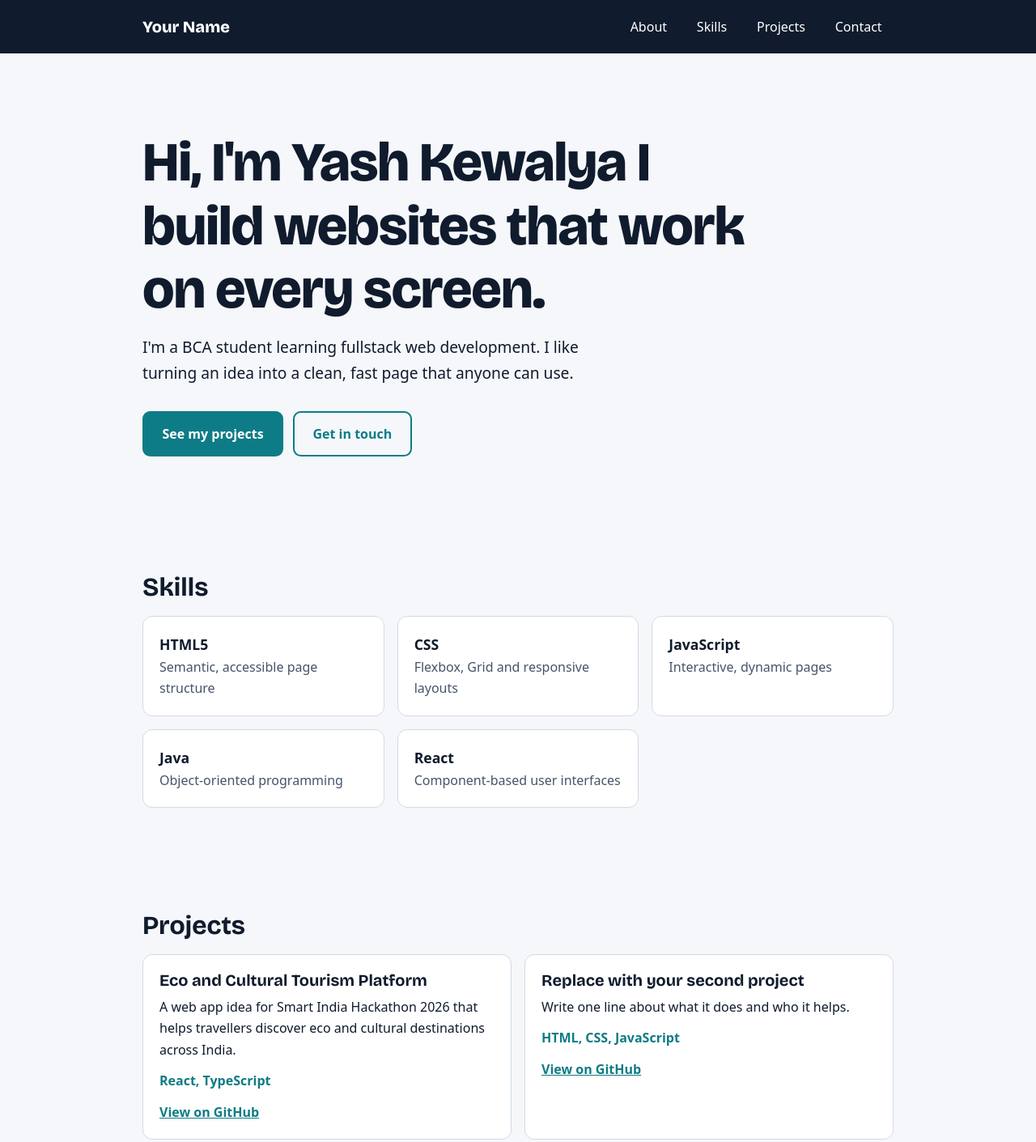
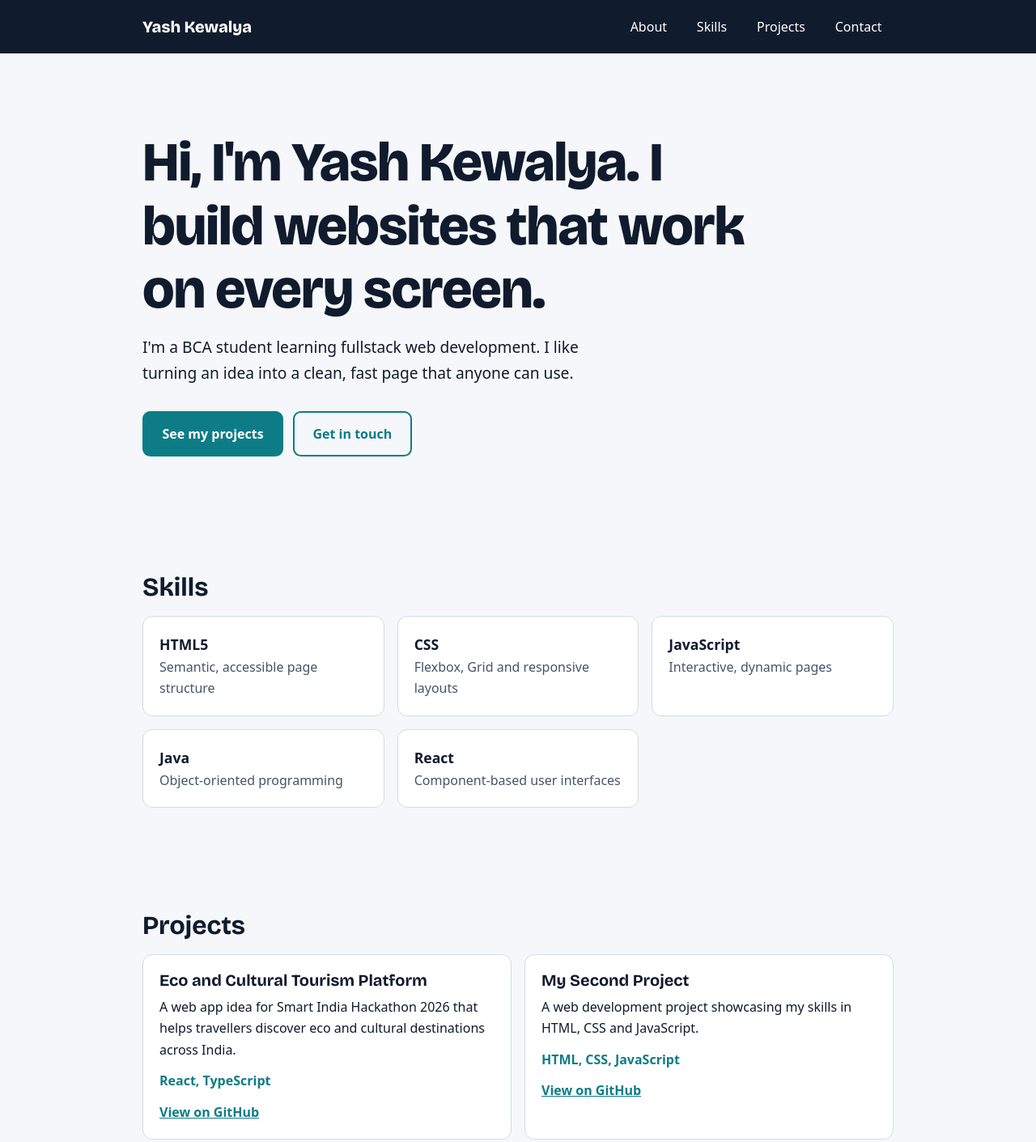
Before and after one commit to YashKewalya/personal-portfolio-landing-page, a plain HTML site: page index.html in a window 1280 px wide. Shown: the top 1411 px of the page at 81% size. Drawn offline with nearby package versions, Linux system fonts and the light colour scheme.

Commit message:
Add files via upload

```diff
--- a/index.html
+++ b/index.html
@@ -3,81 +3,181 @@
 <head>
   <meta charset="utf-8">
   <meta name="viewport" content="width=device-width, initial-scale=1">
-  <title>Your Name - Web Developer</title>
+
+  <title>Yash Kewalya - Web Developer</title>
+
   <meta name="description" content="Portfolio of Yash Kewalya, a BCA student learning fullstack web development.">
+
   <link rel="preconnect" href="https://fonts.googleapis.com">
   <link rel="preconnect" href="https://fonts.gstatic.com" crossorigin>
+
   <link href="https://fonts.googleapis.com/css2?family=Bricolage+Grotesque:wght@500;700;800&display=swap" rel="stylesheet">
+
   <link rel="stylesheet" href="style.css">
 </head>
+
 <body>
+
   <header class="site-header">
     <nav class="nav" aria-label="Main">
-      <a class="brand" href="#about">Your Name</a>
+
+      <a class="brand" href="#about">Yash Kewalya</a>
+
       <ul class="nav-links">
         <li><a href="#about">About</a></li>
         <li><a href="#skills">Skills</a></li>
         <li><a href="#projects">Projects</a></li>
         <li><a href="#contact">Contact</a></li>
       </ul>
+
     </nav>
   </header>
 
   <main>
+
+    <!-- About Section -->
     <section id="about" class="hero">
-      <h1>Hi, I'm Yash Kewalya I build websites that work on every screen.</h1>
-      <p class="lead">I'm a BCA student learning fullstack web development. I like turning an idea into a clean, fast page that anyone can use.</p>
+
+      <h1>Hi, I'm Yash Kewalya. I build websites that work on every screen.</h1>
+
+      <p class="lead">
+        I'm a BCA student learning fullstack web development.
+        I like turning an idea into a clean, fast page that anyone can use.
+      </p>
+
       <div class="actions">
         <a class="btn btn-primary" href="#projects">See my projects</a>
         <a class="btn btn-ghost" href="#contact">Get in touch</a>
       </div>
-      <!-- Optional photo: add your image to the images folder, then uncomment.
-      <img class="avatar" src="images/profile.jpg" alt="Portrait of Your Name smiling at the camera" width="160" height="160">
+
+      <!-- Optional Profile Photo -->
+      <!--
+      <img class="avatar"
+           src="images/profile.jpg"
+           alt="Portrait of Yash Kewalya"
+           width="160"
+           height="160">
       -->
+
     </section>
 
+    <!-- Skills Section -->
     <section id="skills">
+
       <h2>Skills</h2>
+
       <ul class="grid">
-        <li class="card"><strong>HTML5</strong><span>Semantic, accessible page structure</span></li>
-        <li class="card"><strong>CSS</strong><span>Flexbox, Grid and responsive layouts</span></li>
-        <li class="card"><strong>JavaScript</strong><span>Interactive, dynamic pages</span></li>
-        <li class="card"><strong>Java</strong><span>Object-oriented programming</span></li>
-        <li class="card"><strong>React</strong><span>Component-based user interfaces</span></li>
+
+        <li class="card">
+          <strong>HTML5</strong>
+          <span>Semantic, accessible page structure</span>
+        </li>
+
+        <li class="card">
+          <strong>CSS</strong>
+          <span>Flexbox, Grid and responsive layouts</span>
+        </li>
+
+        <li class="card">
+          <strong>JavaScript</strong>
+          <span>Interactive, dynamic pages</span>
+        </li>
+
+        <li class="card">
+          <strong>Java</strong>
+          <span>Object-oriented programming</span>
+        </li>
+
+        <li class="card">
+          <strong>React</strong>
+          <span>Component-based user interfaces</span>
+        </li>
+
       </ul>
+
     </section>
 
+    <!-- Projects Section -->
     <section id="projects">
+
       <h2>Projects</h2>
+
       <div class="grid grid-wide">
+
         <article class="card project">
+
           <h3>Eco and Cultural Tourism Platform</h3>
-          <p>A web app idea for Smart India Hackathon 2026 that helps travellers discover eco and cultural destinations across India.</p>
+
+          <p>
+            A web app idea for Smart India Hackathon 2026 that helps
+            travellers discover eco and cultural destinations across India.
+          </p>
+
           <p class="tags">React, TypeScript</p>
-          <a class="text-link" href="https://github.com/your-username/your-repo">View on GitHub</a>
+
+          <a class="text-link" href="https://github.com/your-username/your-repo">
+            View on GitHub
+          </a>
+
         </article>
+
         <article class="card project">
-          <h3>Replace with your second project</h3>
-          <p>Write one line about what it does and who it helps.</p>
+
+          <h3>My Second Project</h3>
+
+          <p>
+            A web development project showcasing my skills in
+            HTML, CSS and JavaScript.
+          </p>
+
           <p class="tags">HTML, CSS, JavaScript</p>
-          <a class="text-link" href="https://github.com/your-username/your-repo-2">View on GitHub</a>
+
+          <a class="text-link" href="https://github.com/your-username/your-repo-2">
+            View on GitHub
+          </a>
+
         </article>
+
       </div>
+
     </section>
 
+    <!-- Contact Section -->
     <section id="contact">
+
       <h2>Contact</h2>
-      <p>Have a project or an internship in mind? I'd like to hear about it.</p>
+
+      <p>
+        Have a project or an internship in mind?
+        I'd like to hear about it.
+      </p>
+
       <ul class="contact-links">
-        <li><a href="mailto:you@example.com">you@example.com</a></li>
-        <li><a href="https://github.com/your-username">GitHub</a></li>
-        <li><a href="https://www.linkedin.com/in/your-username">LinkedIn</a></li>
+
+        <li>
+          <a href="mailto:you@example.com">you@example.com</a>
+        </li>
+
+        <li>
+          <a href="https://github.com/your-username">GitHub</a>
+        </li>
+
+        <li>
+          <a href="https://www.linkedin.com/in/your-username">LinkedIn</a>
+        </li>
+
       </ul>
+
     </section>
+
   </main>
 
+  <!-- Footer -->
   <footer class="site-footer">
-    <p>&copy; 2026 Yash Kewalya Built with HTML and CSS.</p>
+
+    <p>&copy; 2026 Yash Kewalya. Built with HTML and CSS.</p>
+
   </footer>
+
 </body>
 </html>
```
